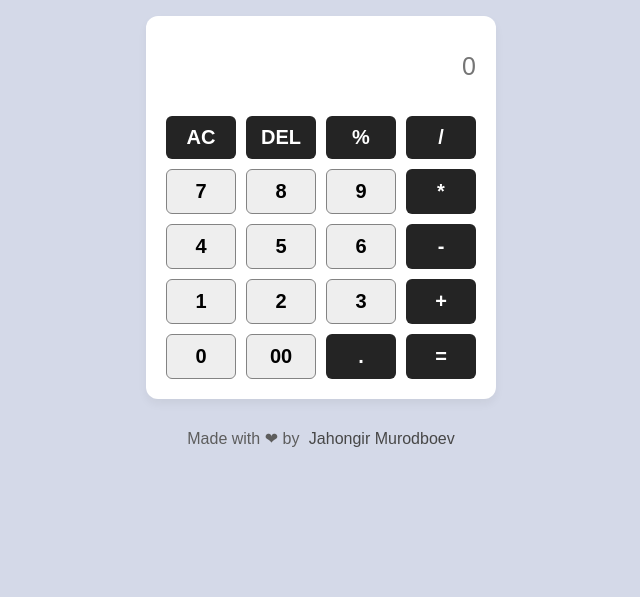
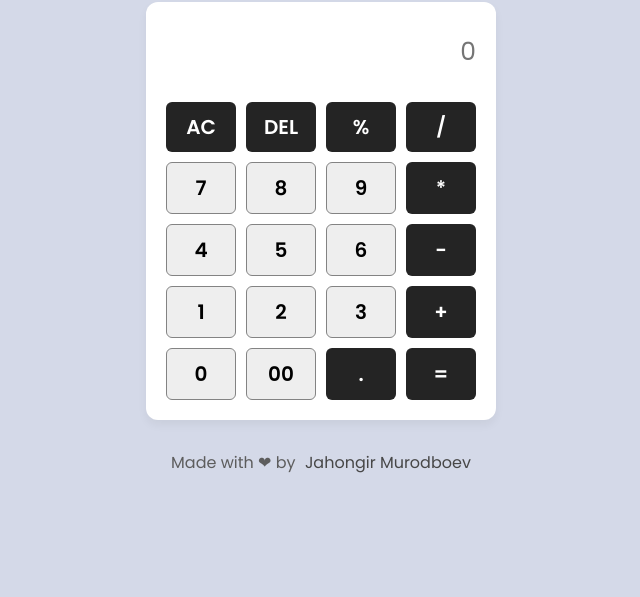
Before and after one commit to jahongirdev/calculator-site, a plain HTML site: page index.html in a window 1280 px wide. Shown: the part 203-800 px from the top of the page, without its empty margins (319-959 px from the left). Drawn offline with Linux system fonts and the light colour scheme.

Commit message:
add files

```diff
--- a/index.html
+++ b/index.html
@@ -10,6 +10,9 @@
     <meta name="keywords" content="HTML, CSS, Javascript">
     <meta name="author" content="Jahongir Murodboev">
     <!-- Fonts -->
+    <link rel="preconnect" href="https://fonts.googleapis.com">
+    <link rel="preconnect" href="https://fonts.gstatic.com" crossorigin="">
+    <link href="https://fonts.googleapis.com/css2?family=Poppins:wght@400;500;600&amp;display=swap" rel="stylesheet">
     <!-- CSS files -->
     <link rel="stylesheet" href="css/style.min.css" />
 </head>
```
